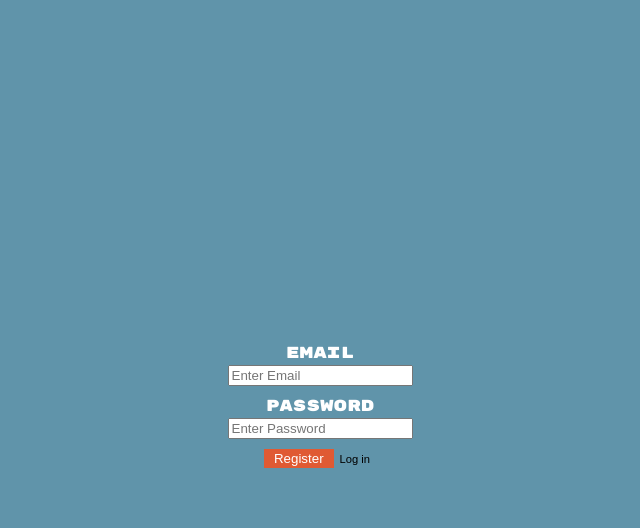
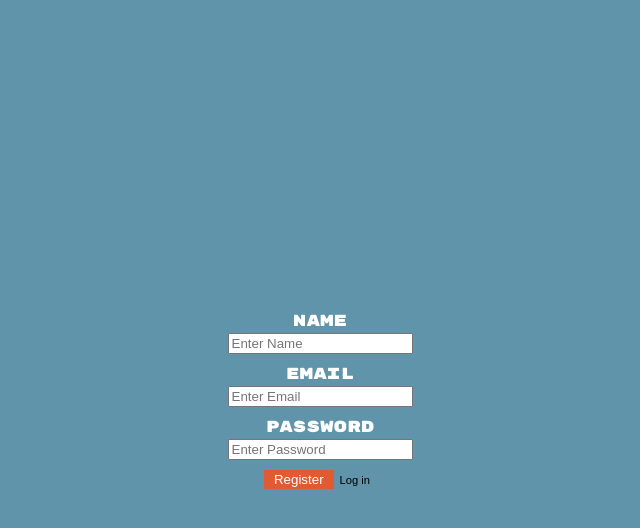
Before and after one commit to calmfors/soup, a React (Create React App) app: page /delivery in a window 1280 px wide. Both pictures are taken after a click on the button "Register". Shown: the top 528 px of the page, without its empty margins (320-960 px from the left). Built offline with nearby package versions, Linux system fonts and the light colour scheme; no server answers.

Commit message:
Save to firebase works

```diff
--- a/src/components/CardPayment.js
+++ b/src/components/CardPayment.js
@@ -67,14 +67,10 @@ function CardPayment(props) {
       card.expDateYear = e.target.value
 
     }
-    console.log(e.target.id)
-    console.log(expDateMonth + "/" + expDateYear)
-    console.log(card)
   }
 
   function handleCode(e) {
     setCode(e.target.value)
-    console.log(code)
     card.code = e.target.value
 
   }
--- a/src/components/Header.js
+++ b/src/components/Header.js
@@ -47,7 +47,6 @@ const Item = styled.img`
 
 const ProfileMenu = styled.div`
 background-color: #fffe;
-height: 150px;
   width: 200px;
   position: absolute;
   right:0;
--- a/src/components/Login.js
+++ b/src/components/Login.js
@@ -5,6 +5,7 @@ import firebase from './firebase';
 const Btn = styled.button`
   align-items: center;
   margin-top:10px;
+  margin-bottom:10px;
   border: 0;
   background-color:#E05A33;
   color:white;
@@ -26,6 +27,7 @@ const Label = styled.p`
 
 function Login(props) {
 
+    const [name, setName] = useState('');
     const [psw, setPsw] = useState('');
     const [email, setEmail] = useState('');
     const [register, setRegister] = useState(false);
@@ -53,7 +55,25 @@ function Login(props) {
         mainButton.current.focus();
         if (!register) setRegister(true);
         else {
-            firebase.auth().createUserWithEmailAndPassword(email, psw);
+            firebase.auth().createUserWithEmailAndPassword(email, psw)
+                .then(function (userCredential) {
+                    let tempUser = {
+                        name,
+                        "born": "",
+                        email,
+                        "street": "",
+                        "zip": "",
+                        "city": "",
+                        "orderHistory": []
+                    }
+                    firebase.database().ref('/users/').child(userCredential.user.uid).set(tempUser)
+                        .then((data) => {
+                            console.log('Saved Data', data)
+                        })
+                        .catch((error) => {
+                            console.log('Storing Error', error)
+                        })
+                })
             setRegister(false);
 
         }
@@ -91,18 +111,21 @@ function Login(props) {
 
     function getUsers(id) {
         console.log(id)
-        firebase.database().ref('/users/').once('value', (snapshot) => {
+        firebase.database().ref('/users/' + id).once('value', (snapshot) => {
             // console.log(user);
             const userObj = snapshot.val();
-            const user = userObj.filter(user => user.id === id)
-            setLoggedInUser(user[0]);
+            // const user = userObj.filter(user => user.id === id)
+            setLoggedInUser(userObj);
         });
     }
-    function handleemail(e) {
+    function handleEmail(e) {
         setEmail(e.target.value);
     }
     function handlePsw(e) {
         setPsw(e.target.value);
+    }
+    function handleName(e) {
+        setName(e.target.value);
     }
     return (
         < div >
@@ -110,8 +133,13 @@ function Login(props) {
             {
                 !loggedIn &&
                 <div>
-                    <label htmlFor='uemail'><Label>Email</Label></label>
-                    <input type='text' placeholder='Enter Email' email='uemail' required onChange={handleemail} value={email}></input><br />
+                    {register &&
+                        <>
+                            <label htmlFor='name'><Label>Name</Label></label>
+                            <input type='text' placeholder='Enter Name' email='name' required onChange={handleName} value={name}></input><br />
+                        </>}
+                    <label htmlFor='email'><Label>Email</Label></label>
+                    <input type='text' placeholder='Enter Email' email='email' required onChange={handleEmail} value={email}></input><br />
                     <label htmlFor='psw'><Label>Password</Label></label>
                     <input type='password' placeholder='Enter Password' email='psw' onChange={handlePsw} value={psw} required></input><br />
                 </div>
--- a/src/pages/Delivery.js
+++ b/src/pages/Delivery.js
@@ -171,23 +171,22 @@ function Delivery(props) {
         let tempUser
 
         firebase.database().ref('/users').once('value', (snapshot) => {
-            //firebase.database().ref('/users/').on('value', (snapshot) => {
             setUserLoaded(true)
             let userObj = snapshot.val();
-            tempUser = userObj.filter(user => user.id === id)[0]
+            tempUser = userObj[id];
 
-            if (!tempUser) {
-                tempUser = {
-                    "id": id,
-                    "name": "",
-                    "age": "",
-                    "email": "",
-                    "street": "",
-                    "zip": "",
-                    "city": "",
-                    "orderHistory": []
-                }
-            }
+            // if (!tempUser) {
+            //     tempUser = {
+            //         "id": id,
+            //         "name": "",
+            //         "age": "",
+            //         "email": "",
+            //         "street": "",
+            //         "zip": "",
+            //         "city": "",
+            //         "orderHistory": []
+            //     }
+            // }
             if (tempUser) updateUser(tempUser)
         })
 
@@ -264,10 +263,18 @@ function Delivery(props) {
                 message,
                 order: tempOrder
             }
+
             let tempUser = loggedInUser
             // if (tempUser.orderHistory) tempUser.orderHistory.push({ date, order })
-            // else tempUser.orderHistory = [{ date, order }]
-            tempUser = { ...tempUser, street, zip, city }
+            // else tempUser.orderHistory = [{ date, order }
+            tempUser = { ...tempUser, name, street, zip, city }
+            firebase.database().ref('/users/').child(user.uid).set(tempUser)
+                .then((data) => {
+                    console.log('Saved Data', data)
+                })
+                .catch((error) => {
+                    console.log('Storing Error', error)
+                })
             console.log(orderObj)
             console.log(tempUser)
             localStorage.setItem('localOrder', JSON.stringify(orderObj))
--- a/src/pages/Payment.js
+++ b/src/pages/Payment.js
@@ -166,13 +166,18 @@ function Payment(props) {
     if (paymentOption === "invoice" && personalNumber) orderObj = { ...orderObj, personalNumber }
     date = date.substring(0, 10)
     let tempUser = loggedInUser
-        if (tempUser.orderHistory) tempUser.orderHistory.push({ date, order })
+    if (tempUser.orderHistory) tempUser.orderHistory.push({ date, order: order.order })
     else tempUser.orderHistory = [{ date, order: order.order }]
-        console.log(orderObj)
-        console.log(tempUser)
     localStorage.setItem('localOrder', JSON.stringify(orderObj))
     localStorage.setItem('localUser', JSON.stringify(tempUser))
     localStorage.removeItem('localSoups')
+    firebase.database().ref('/users/').child(user.uid).set(tempUser)
+      .then((data) => {
+        console.log('Saved Data', data)
+      })
+      .catch((error) => {
+        console.log('Storing Error', error)
+      })
     setCheckout(true);
     setTimeout(
       function () {
@@ -181,7 +186,6 @@ function Payment(props) {
   }
 
   function getObject(object) {
-        console.log(object)
     card = object
   }
 
```
Lines whose indentation alone changed are shown as unchanged.
